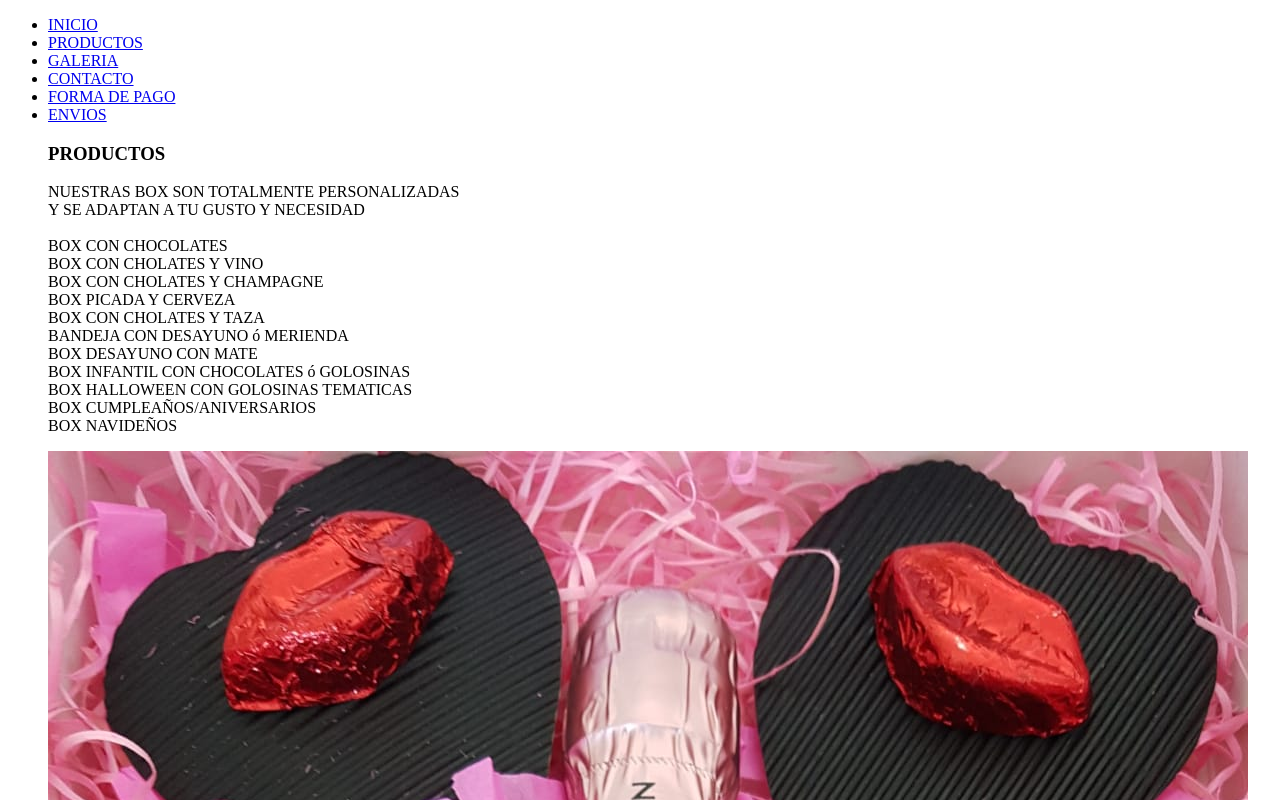
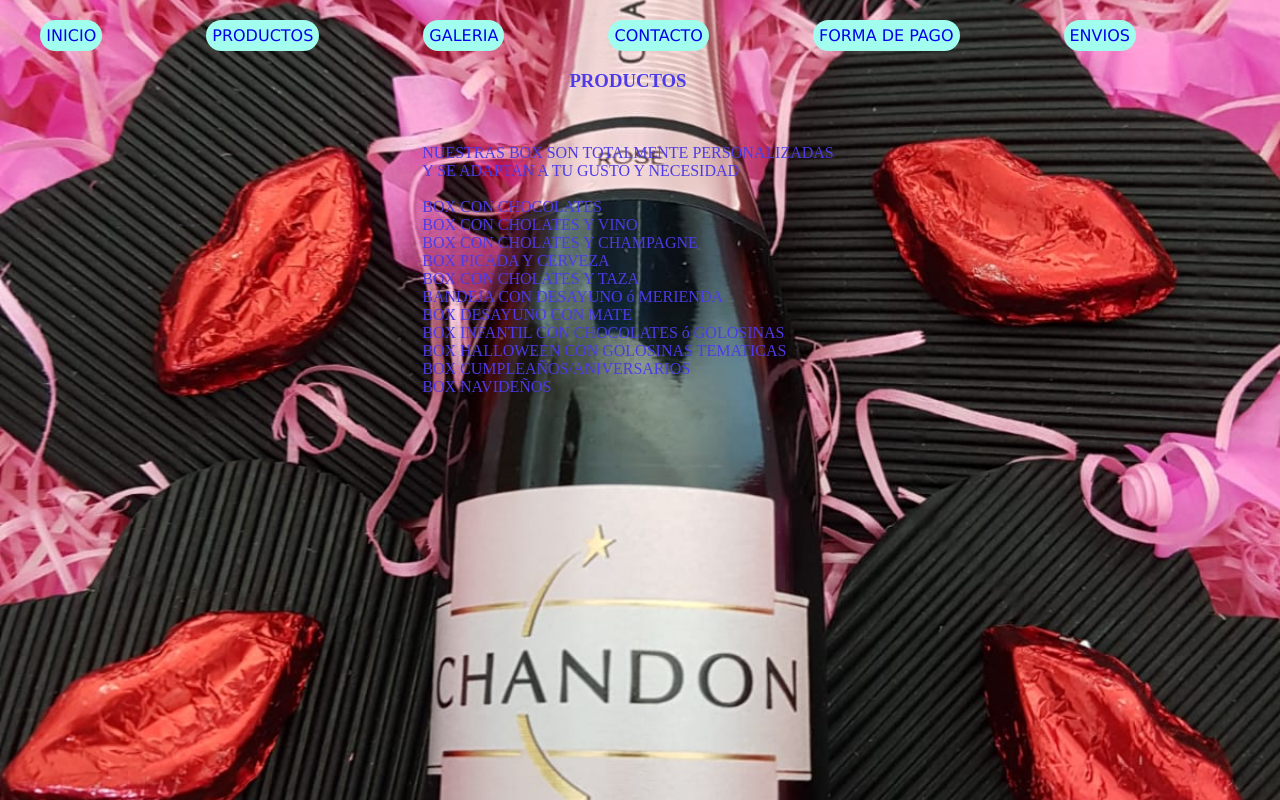
Before and after one commit to Paolaadf/Dulcesweet.ba, a plain HTML site: page paginas/productos.html in a window 1280 px wide. Shown: the top 800 px of the page. Drawn offline with Linux system fonts and the light colour scheme.

Commit message:
cambios en css y html

```diff
--- a/css/estilos.css
+++ b/css/estilos.css
@@ -1,3 +1,5 @@
+/*PAGINA DE INGRESO*/
+
 html{
     min-height: 100%;
     position: relative;
@@ -16,7 +18,7 @@ header{
     padding: 6px;
     border-radius: 25px;
     color: black;
-    margin-right: 20px;
+    margin-right: 100px;
 }
 
 li{
@@ -58,3 +60,59 @@ position: absolute;
 width: 100%;
 bottom: 0;
 }
+
+/*PAGINA DE INGRESO Y NAVEGACION*/
+
+ul{
+    list-style-type: none;
+    margin: 0px;
+    padding: 0px;
+    background-color: transparent;
+}
+ul li a{
+    text-decoration: none;
+}
+
+.imagenInicio {
+    margin: 10px;
+    padding: 10px;
+    height: 95vh;
+    width: 95vw;
+    background-repeat: no-repeat;
+    background-image: url(../imagenes/img-ini-solapas.jpg );
+    background-size: cover;
+    background-position: center;
+}
+
+.menuItem1,.menuItem2,.menuItem3,.menuItem4,.menuItem5,.menuItem6 {
+    font-family: Verdana, Geneva, Tahoma, sans-serif;
+    background-color: rgb(161, 253, 238);
+    text-decoration: none;
+    padding: 6px;
+    border-radius: 25px;
+    color: black;
+    margin-right: 100px;
+}
+
+/*Productos*/
+
+.tituloYproductos {
+    font-family: 'Times New Roman', Times, serif;
+    color: rgb(76, 59, 230);
+    display: flex;
+    justify-content: center;
+}
+
+.imagenProductos {
+    margin: 10px;
+    padding: 10px;
+    height: 95vh;
+    width: 95vw;
+    background-repeat: no-repeat;
+    background-image: url(../imagenes/img-produc.jpg);
+    background-size: cover;
+    background-position: center;
+}
+
+
+/*contactos*/
--- a/css/estilosingresar.css
+++ b/css/estilosingresar.css
@@ -1,4 +1,5 @@
 /*MENU*/
+
 .menu {
     display:         flex;
     justify-content: space-between;
@@ -33,6 +34,9 @@ width: 50%;
     background-position: center;
 }
 
+/*Ingresar - Barra de Navegacion*/
+
+ul
 
 
 
@@ -57,22 +61,7 @@ width: 50%;
 
 
 
-
-
-
-html{
-    min-height: 100%;
-    position: relative;
-}
-
-body{
-    display: flex;
-    width: 100;
-    justify-content: flex-end;
-}
-.barra-de-navegacion{
-    font-family: Verdana, Geneva, Tahoma, sans-serif;
-    background-color: rgb(252, 214, 245);
+r: rgb(252, 214, 245);
     text-decoration:none;
     padding: 6px;
     border-radius: 25px;
--- a/paginas/productos.html
+++ b/paginas/productos.html
@@ -4,37 +4,35 @@
     <meta charset="UTF-8">
     <meta http-equiv="X-UA-Compatible" content="IE=edge">
     <meta name="viewport" content="width=device-width, initial-scale=1.0">
+    <link rel="stylesheet" href="../css/estilos.css">
+    <link rel="stylesheet" href="https://use.fontawesome.com/releases/v5.15.4/css/all.css" integrity="sha384-DyZ88mC6Up2uqS4h/KRgHuoeGwBcD4Ng9SiP4dIRy0EXTlnuz47vAwmeGwVChigm" crossorigin="anonymous">
     <title>Productos</title>
 </head>
-<body>
+<body class="imagenProductos">
+    <header>
         <nav>
-        <ul>
-            <li>
-                <a href="../index.html">INICIO</a></a>
-            </li>
-            <li>
-                <a href="./productos.html">PRODUCTOS</a>
-            </li>
-            <li>
-                <a href="./galeria.html">GALERIA</a>
-            </li>
-            <li>
-                <a href="./contactos.html">CONTACTO</a>
-            </li>
-            <li>
-                <a href="./formas-de-pagos.html">FORMA DE PAGO</a>
-            </li>
-            <li>
-                <a href="./envios.html">ENVIOS</a>
-            </li>
+            <ul class="menuLista">
+                <li class="menuItem1"><a href="../index.html">INICIO</a></li>
+
+                <li class="menuItem2"><a href="./productos.html">PRODUCTOS</a></li>
+
+                <li class="menuItem3"><a href="./galeria.html">GALERIA</a></li>
+
+                <li class="menuItem4"><a href="./contactos.html">CONTACTO</a></li>
+
+                <li class="menuItem5"><a href="./formas-de-pagos.html">FORMA DE PAGO</a></li>
+
+                <li class="menuItem6"><a href="./envios.html">ENVIOS</a></li>
             </ul>
         </nav>
-    <ul>
-        <h3>PRODUCTOS</h3>
-    </ul>
-    <div>
-        <ul>
-           <p>NUESTRAS BOX SON TOTALMENTE PERSONALIZADAS
+    </header>
+    <main >
+
+        <ul class="tituloYproductos">
+            <li>
+                <h3 class="tituloYproductos">PRODUCTOS</h3>
+                <br>
+                <p class="tituloYproductos">NUESTRAS BOX SON TOTALMENTE PERSONALIZADAS
                 <br>
                 Y  SE ADAPTAN A TU GUSTO Y NECESIDAD
                 <br>
@@ -59,11 +57,12 @@
                 <br>
                 BOX CUMPLEAÑOS/ANIVERSARIOS
                 <br>
-                          BOX NAVIDEÑOS
+                BOX NAVIDEÑOS</p>
+            </li>
         </ul>
-   </div>
-   <ul>
-       <img src="../imagenes/img-produc.jpg" alt="">
-   </ul>
+
+    </main>
+    <footer>
+    </footer>
 </body>
 </html>
```
Also changed, not shown: index.html (+4 -3 lines), paginas/contactos.html (+19 -19 lines), paginas/envios.html (+19 -21 lines), paginas/formas-de-pagos.html (+19 -22 lines), paginas/galeria.html (+20 -18 lines), paginas/ingresar.html (+15 -16 lines). Lines whose indentation alone changed are shown as unchanged.
